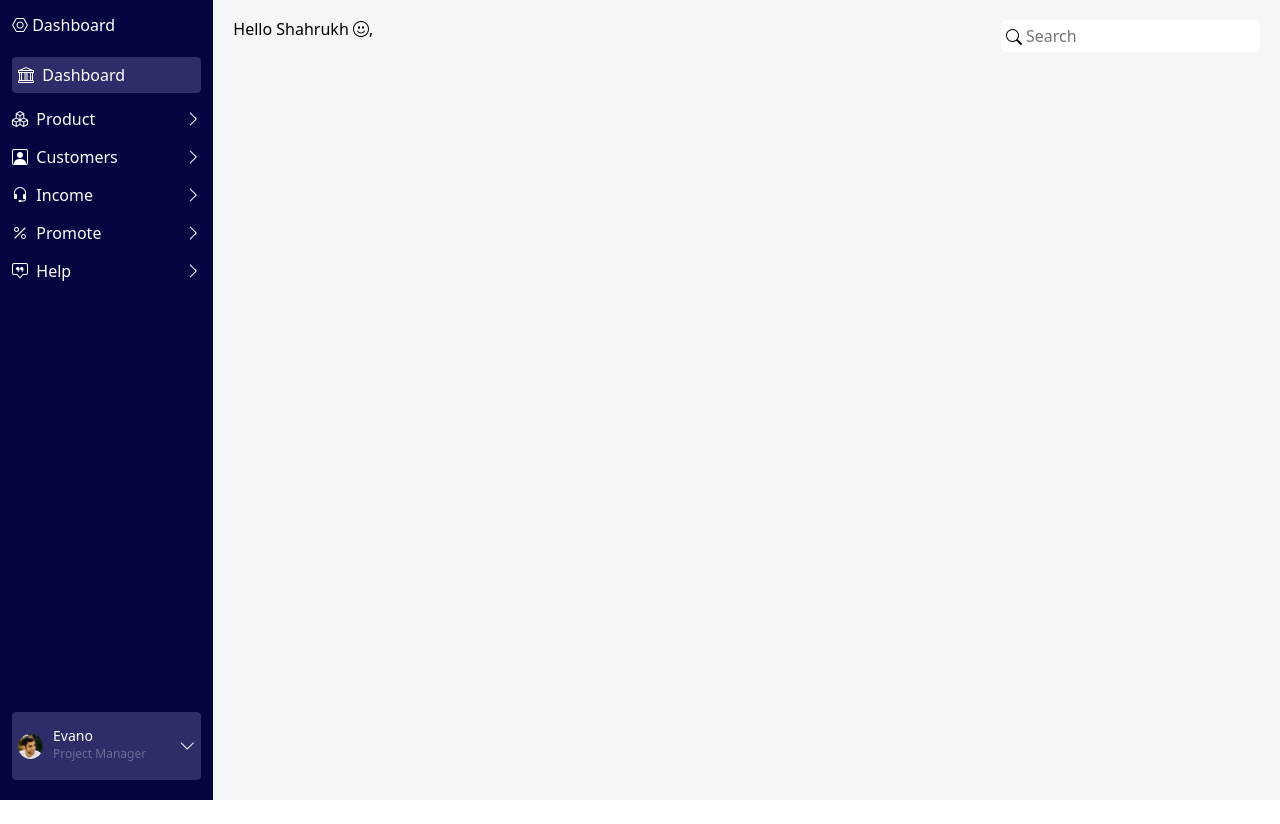
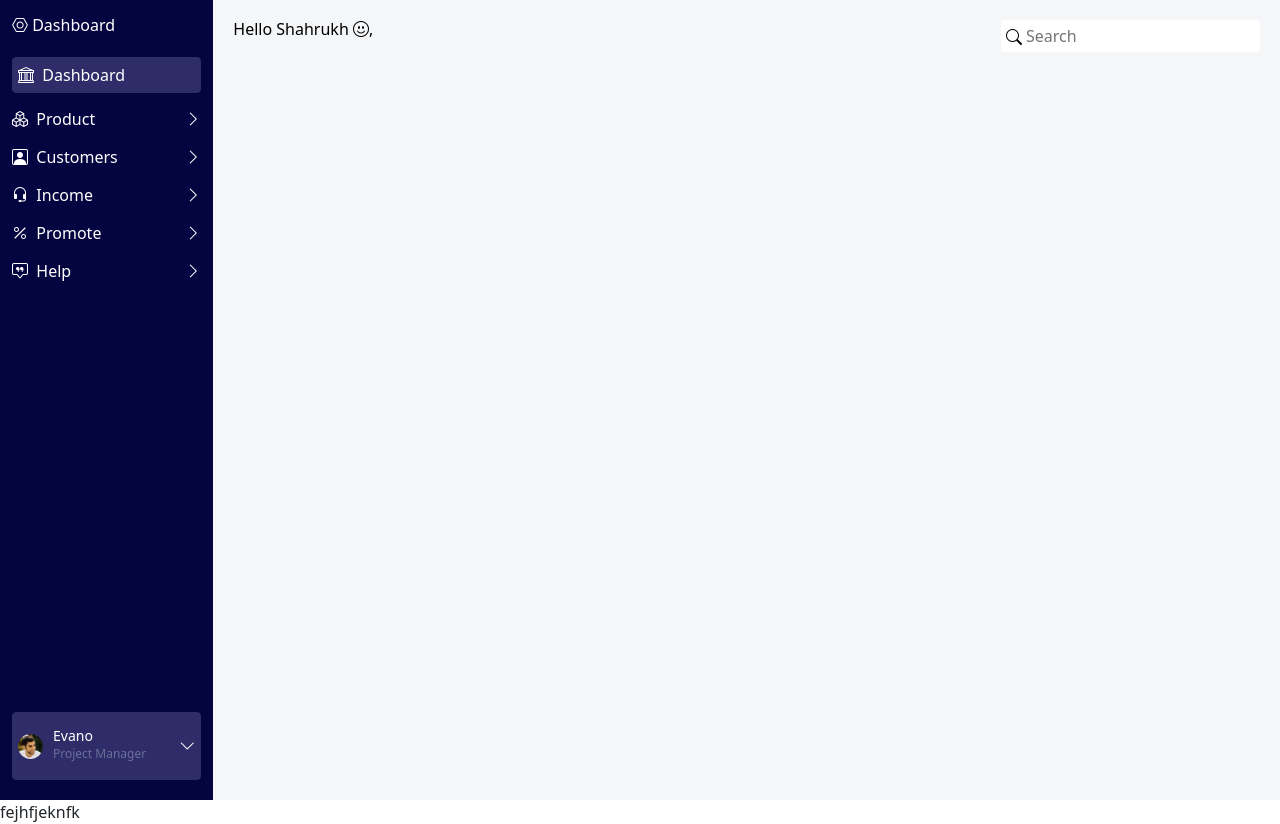
Before and after one commit to tirupathi2219/assignment-fitpeo, a React (Create React App) app: page / in a window 1280 px wide. Before the commit the page ends 800 px from the top, so only its background shows below. Built offline with nearby package versions, Linux system fonts and the light colour scheme.

Commit message:
Update App.js
Update App.js

```diff
--- a/src/App.js
+++ b/src/App.js
@@ -16,6 +16,7 @@ function App() {
         <section className={`${styles.content_container} col-sm-10`}>
           <DashboardOverview />
         </section>
+        fejhfjeknfk
       </div>
     </div>
   );
```
